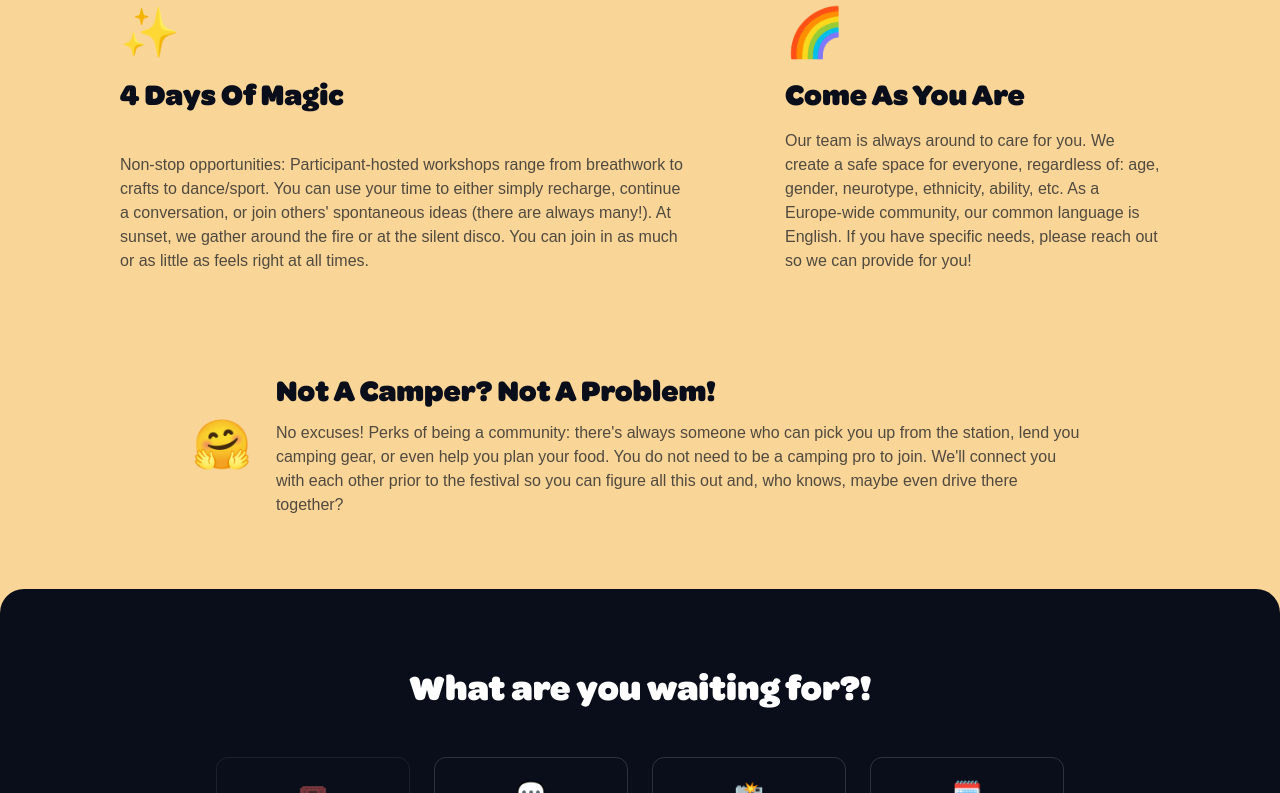
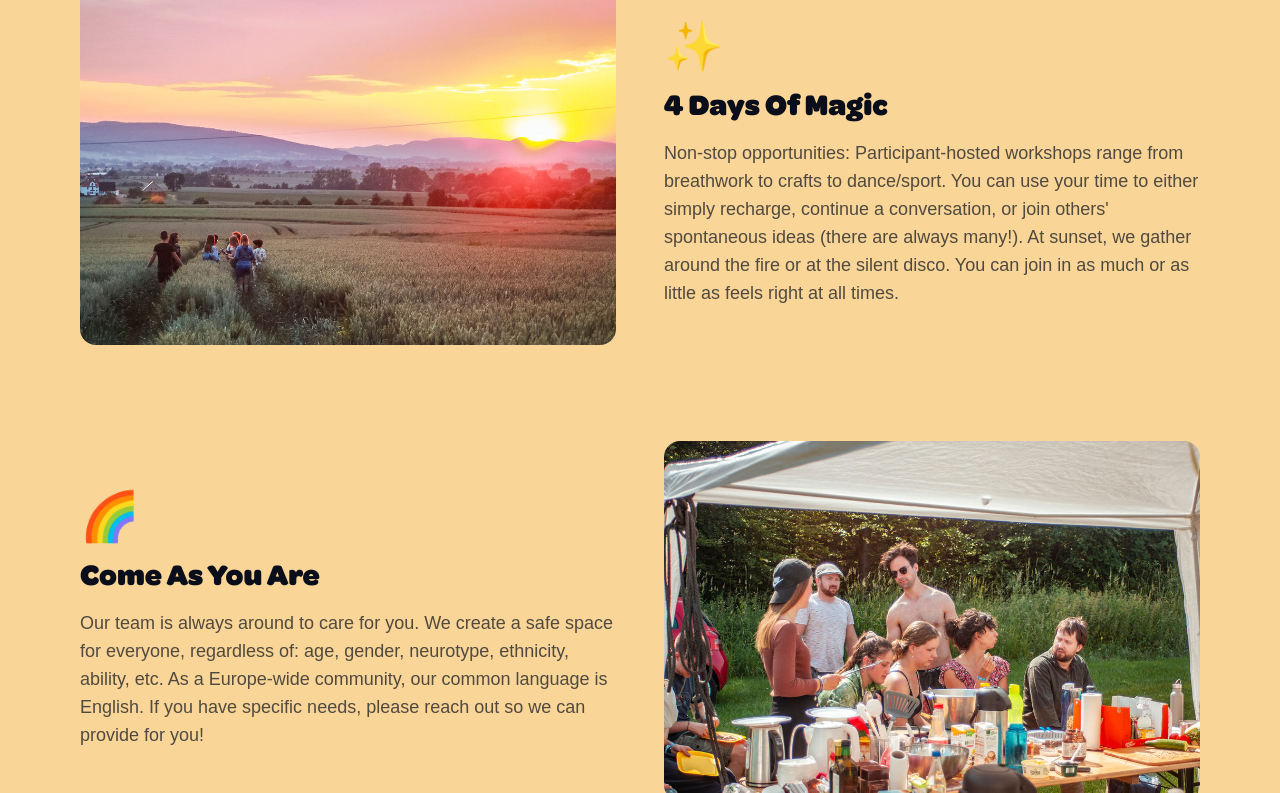
Before and after one commit to dev-cityofseekers/cos_website, a React (Vite) app: page / in a window 1280 px wide. Shown: the part 1687-2480 px from the top of the page. Built offline with nearby package versions, Linux system fonts and the light colour scheme.

Commit message:
feat: Story layout for What section - alternating image/text
- Feature 1: Image left, text right
- Feature 2: Image right, text left
- Feature 3: Image left, text right
- Uses actual COS photos instead of cards
- More editorial/storytelling feel

```diff
--- a/src/components/sections/What.tsx
+++ b/src/components/sections/What.tsx
@@ -49,45 +49,79 @@ const What = () => {
         </p>
       </div>
 
-      {/* Features - Bento Grid */}
-      <div className="max-w-6xl mx-auto px-4 pt-14 sm:pt-20 pb-8">
-        <div className="grid grid-cols-1 md:grid-cols-12 gap-4 md:gap-5">
-          {/* Card 1 - Large, spans 7 columns */}
-          <div className="md:col-span-7 bg-gradient-to-br from-cos-sea-blue/20 to-cos-blue/10 backdrop-blur-sm rounded-3xl p-8 sm:p-10 flex flex-col justify-between min-h-[280px] md:min-h-[320px]">
-            <div>
-              <div className="text-4xl sm:text-5xl mb-5">{features[0].emoji}</div>
+      {/* Features - Story Layout */}
+      <div className="pt-16 sm:pt-24 pb-8">
+        {/* Feature 1 - Image Left */}
+        <div className="max-w-6xl mx-auto px-4 mb-16 sm:mb-24">
+          <div className="flex flex-col md:flex-row items-center gap-8 md:gap-12">
+            <div className="w-full md:w-1/2">
+              <div className="rounded-2xl overflow-hidden">
+                <img
+                  src="/wallpapers/Martin06.JPG"
+                  alt="Festival workshops"
+                  className="w-full h-[280px] sm:h-[360px] object-cover"
+                  loading="lazy"
+                />
+              </div>
+            </div>
+            <div className="w-full md:w-1/2">
+              <div className="text-4xl sm:text-5xl mb-4">{features[0].emoji}</div>
               <h3 className="font-omnes text-2xl sm:text-3xl text-cos-off-black mb-4">
                 {features[0].title}
               </h3>
-            </div>
-            <p className="text-sm sm:text-base text-cos-off-black/70 leading-relaxed">
+              <p className="text-base sm:text-lg text-cos-off-black/70 leading-relaxed">
                 {features[0].description}
               </p>
             </div>
+          </div>
+        </div>
 
-          {/* Card 2 - Tall, spans 5 columns */}
-          <div className="md:col-span-5 bg-gradient-to-br from-cos-pink/20 to-cos-red/10 backdrop-blur-sm rounded-3xl p-8 sm:p-10 flex flex-col min-h-[280px] md:min-h-[320px]">
-            <div className="text-4xl sm:text-5xl mb-5">{features[1].emoji}</div>
+        {/* Feature 2 - Image Right */}
+        <div className="max-w-6xl mx-auto px-4 mb-16 sm:mb-24">
+          <div className="flex flex-col md:flex-row-reverse items-center gap-8 md:gap-12">
+            <div className="w-full md:w-1/2">
+              <div className="rounded-2xl overflow-hidden">
+                <img
+                  src="/wallpapers/Martin09.JPG"
+                  alt="Community connection"
+                  className="w-full h-[280px] sm:h-[360px] object-cover"
+                  loading="lazy"
+                />
+              </div>
+            </div>
+            <div className="w-full md:w-1/2">
+              <div className="text-4xl sm:text-5xl mb-4">{features[1].emoji}</div>
               <h3 className="font-omnes text-2xl sm:text-3xl text-cos-off-black mb-4">
                 {features[1].title}
               </h3>
-            <p className="text-sm sm:text-base text-cos-off-black/70 leading-relaxed mt-auto">
+              <p className="text-base sm:text-lg text-cos-off-black/70 leading-relaxed">
                 {features[1].description}
               </p>
             </div>
+          </div>
+        </div>
 
-          {/* Card 3 - Wide, full width */}
-          <div className="md:col-span-12 bg-gradient-to-r from-cos-orange/20 via-cos-yellow/10 to-cos-orange/20 backdrop-blur-sm rounded-3xl p-8 sm:p-10">
-            <div className="max-w-4xl mx-auto flex flex-col md:flex-row md:items-center gap-6">
-              <div className="text-4xl sm:text-5xl">{features[2].emoji}</div>
-              <div className="flex-1">
-                <h3 className="font-omnes text-2xl sm:text-3xl text-cos-off-black mb-3">
+        {/* Feature 3 - Image Left */}
+        <div className="max-w-6xl mx-auto px-4 mb-8">
+          <div className="flex flex-col md:flex-row items-center gap-8 md:gap-12">
+            <div className="w-full md:w-1/2">
+              <div className="rounded-2xl overflow-hidden">
+                <img
+                  src="/wallpapers/Martin03.JPG"
+                  alt="Camping together"
+                  className="w-full h-[280px] sm:h-[360px] object-cover"
+                  loading="lazy"
+                />
+              </div>
+            </div>
+            <div className="w-full md:w-1/2">
+              <div className="text-4xl sm:text-5xl mb-4">{features[2].emoji}</div>
+              <h3 className="font-omnes text-2xl sm:text-3xl text-cos-off-black mb-4">
                 {features[2].title}
               </h3>
-                <p className="text-sm sm:text-base text-cos-off-black/70 leading-relaxed">
+              <p className="text-base sm:text-lg text-cos-off-black/70 leading-relaxed">
                 {features[2].description}
               </p>
-              </div>
             </div>
           </div>
         </div>
```
Lines whose indentation alone changed are shown as unchanged.
